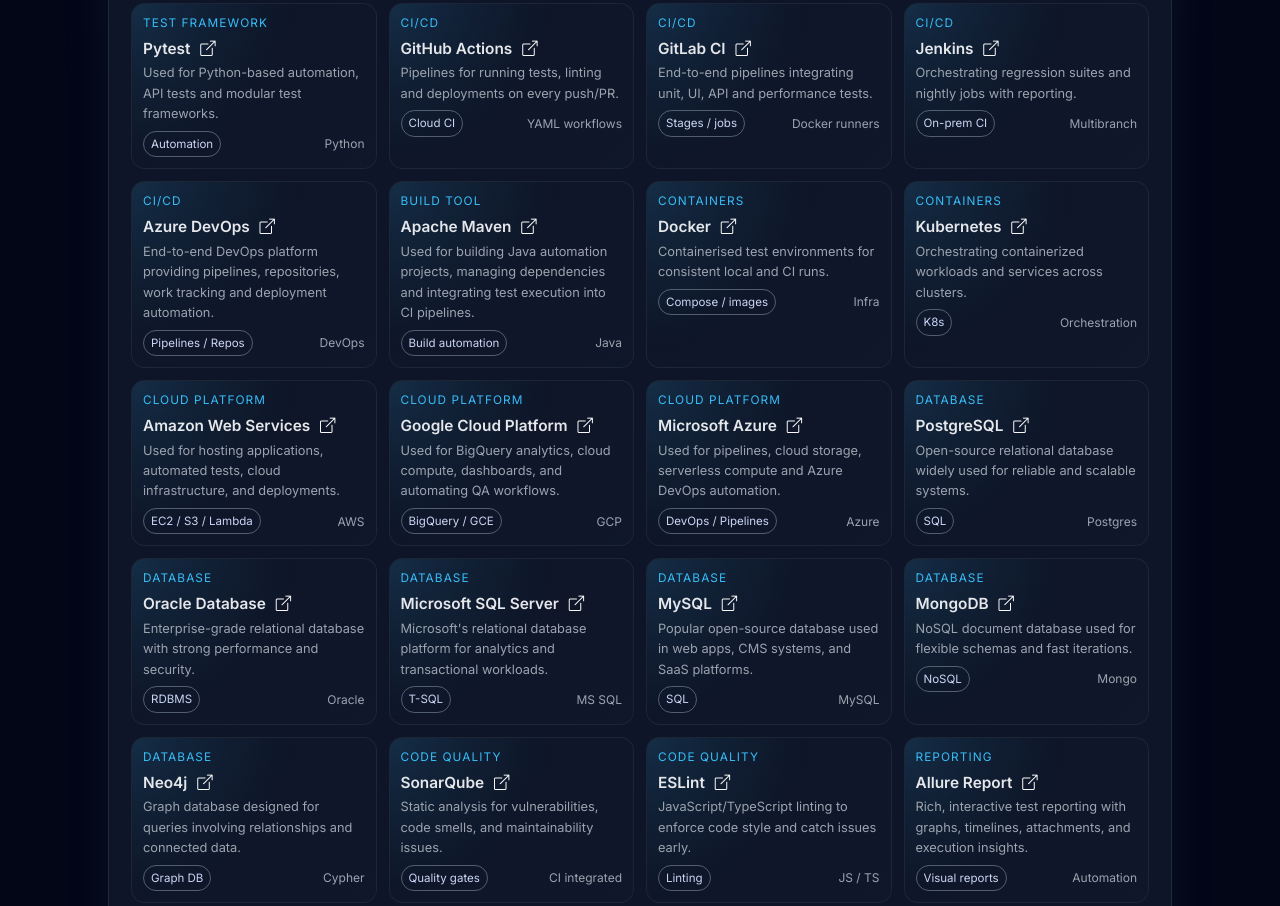
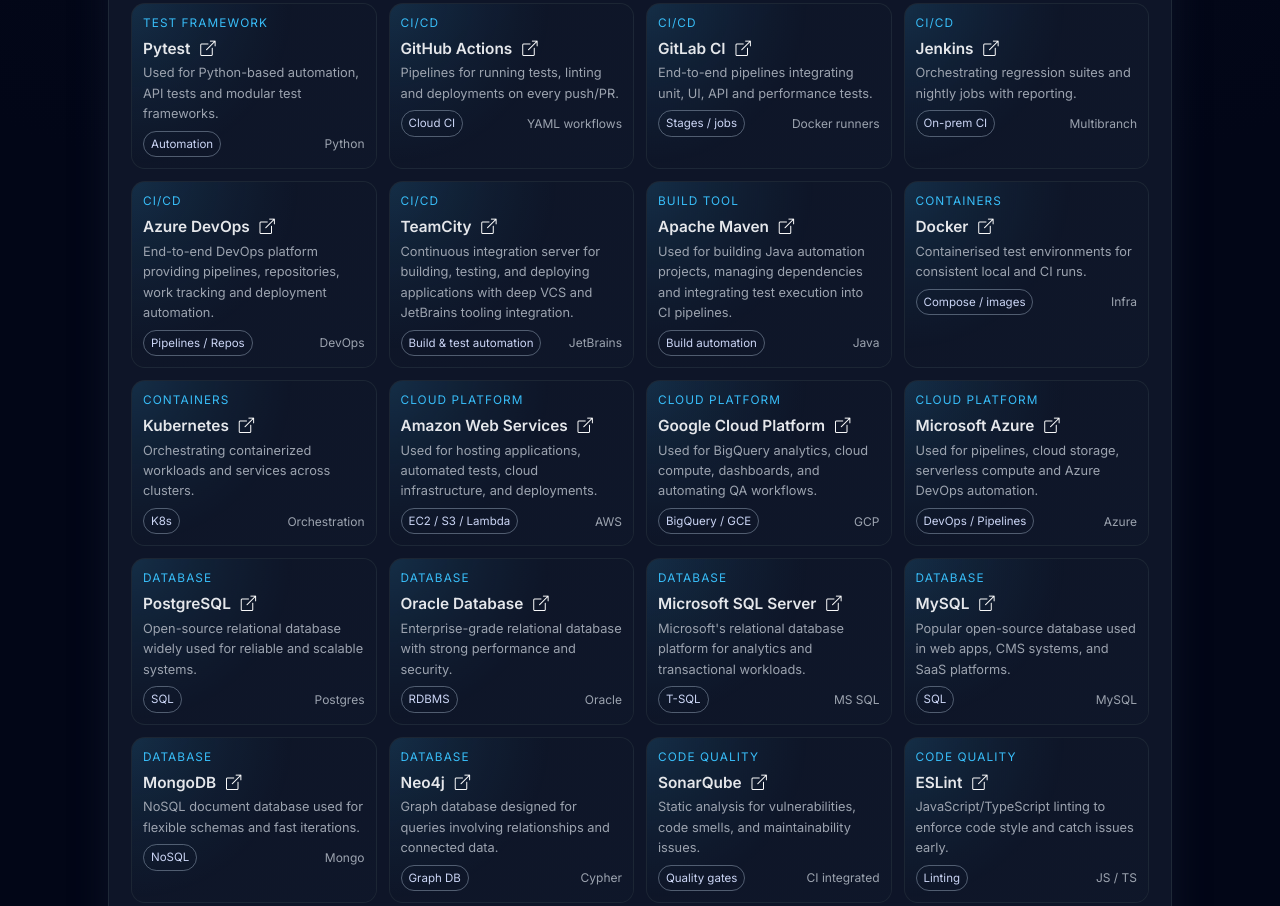
Before and after one commit to shipraguin/testing-toolkit-portfolio, a plain HTML site: page index.html in a window 1280 px wide. Shown: the part 1495-2401 px from the top of the page. Drawn offline with nearby package versions, Linux system fonts and the light colour scheme.

Commit message:
Update index.html

```diff
--- a/index.html
+++ b/index.html
@@ -869,6 +869,24 @@
 
           <article class="tool-card" data-category="cicd">
             <div class="tool-card-inner">
+              <div class="tool-category">CI/CD</div>
+              <div class="tool-name">TeamCity
+                <a href="https://www.jetbrains.com/teamcity/" target="_blank">
+                  <i class="bi bi-box-arrow-up-right"></i>
+                </a>
+              </div>
+              <p class="tool-desc">
+                Continuous integration server for building, testing, and deploying applications with deep VCS and JetBrains tooling integration.
+              </p>
+              <div class="tool-meta">
+                <span class="pill">Build &amp; test automation</span>
+                <span>JetBrains</span>
+              </div>
+            </div>
+          </article>
+
+          <article class="tool-card" data-category="cicd">
+            <div class="tool-card-inner">
               <div class="tool-category">Build Tool</div>
               <div class="tool-name">
                 Apache Maven
```
